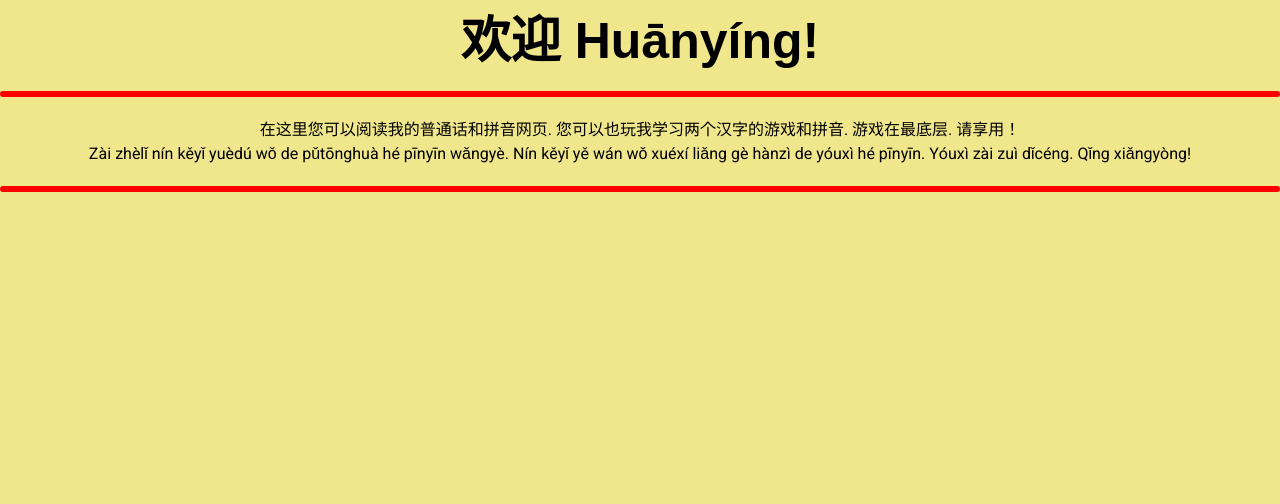
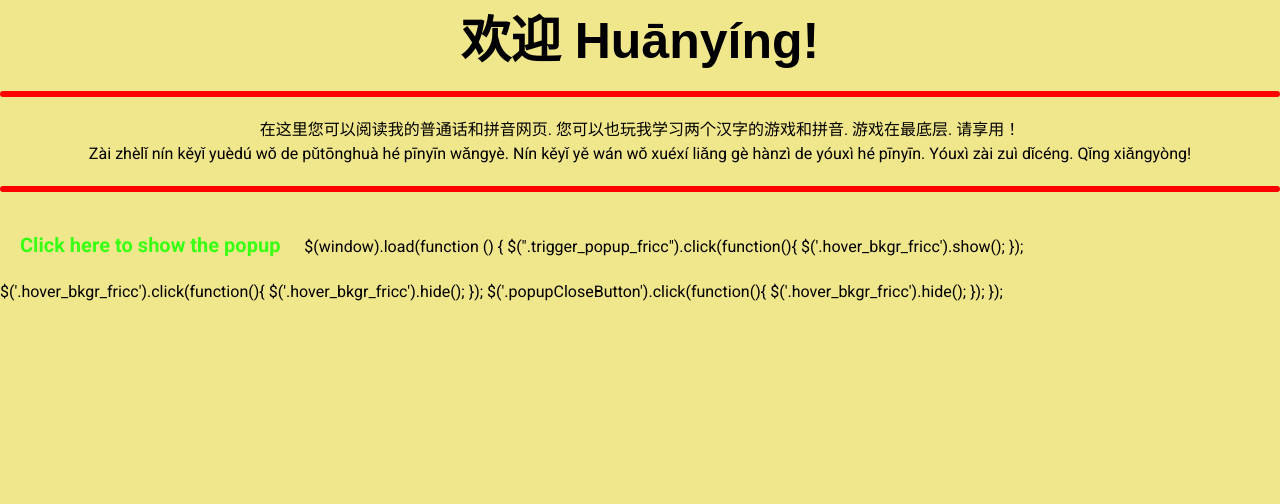
Before and after one commit to JLBlack/Website, a Django app: page /china/ in a window 1280 px wide. Shown: the top 504 px of the page. Run offline with Django 3.2, Linux system fonts and the light colour scheme.

Commit message:
adding pop up box to build pinyin game on china page

```diff
--- a/website/core/templates/chinese.html
+++ b/website/core/templates/chinese.html
@@ -40,6 +40,66 @@ main {
 section {
     text-align: center;
 }
+
+/* Popup box BEGIN */
+.hover_bkgr_fricc{
+    background:rgba(0,0,0,.4);
+    cursor:pointer;
+    display:none;
+    height:100%;
+    position:fixed;
+    text-align:center;
+    top:0;
+    width:100%;
+    z-index:10000;
+}
+.hover_bkgr_fricc .helper{
+    display:inline-block;
+    height:100%;
+    vertical-align:middle;
+}
+.hover_bkgr_fricc > div {
+    background-color: #fff;
+    box-shadow: 10px 10px 60px #555;
+    display: inline-block;
+    height: auto;
+    max-width: 551px;
+    min-height: 100px;
+    vertical-align: middle;
+    width: 60%;
+    position: relative;
+    border-radius: 8px;
+    padding: 15px 5%;
+}
+.popupCloseButton {
+    background-color: #fff;
+    border: 3px solid #999;
+    border-radius: 50px;
+    cursor: pointer;
+    display: inline-block;
+    font-family: arial;
+    font-weight: bold;
+    position: absolute;
+    top: -20px;
+    right: -20px;
+    font-size: 25px;
+    line-height: 30px;
+    width: 30px;
+    height: 30px;
+    text-align: center;
+}
+.popupCloseButton:hover {
+    background-color: #ccc;
+}
+.trigger_popup_fricc {
+    cursor: pointer;
+    font-size: 20px;
+    margin: 20px;
+    display: inline-block;
+    font-weight: bold;
+}
+/* Popup box BEGIN */
+
 </style>
 {% endblock extra_styles %}
 
@@ -68,4 +128,27 @@ section {
     </main>
 </p>
 
+<a class="trigger_popup_fricc">Click here to show the popup</a>
+
+<div class="hover_bkgr_fricc">
+    <span class="helper"></span>
+    <div>
+        <div class="popupCloseButton">&times;</div>
+        <p>Add any HTML content<br />inside the popup box!</p>
+    </div>
+</div>
+
+$(window).load(function () {
+    $(".trigger_popup_fricc").click(function(){
+       $('.hover_bkgr_fricc').show();
+    });
+    $('.hover_bkgr_fricc').click(function(){
+        $('.hover_bkgr_fricc').hide();
+    });
+    $('.popupCloseButton').click(function(){
+        $('.hover_bkgr_fricc').hide();
+    });
+});
+
+
 {% endblock main %}
```
